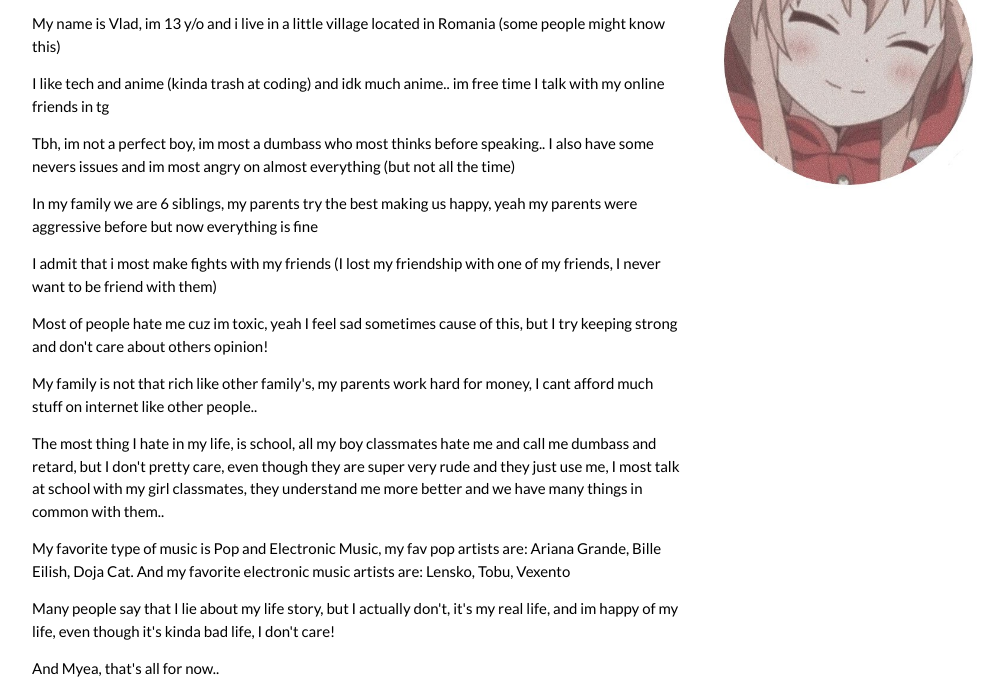
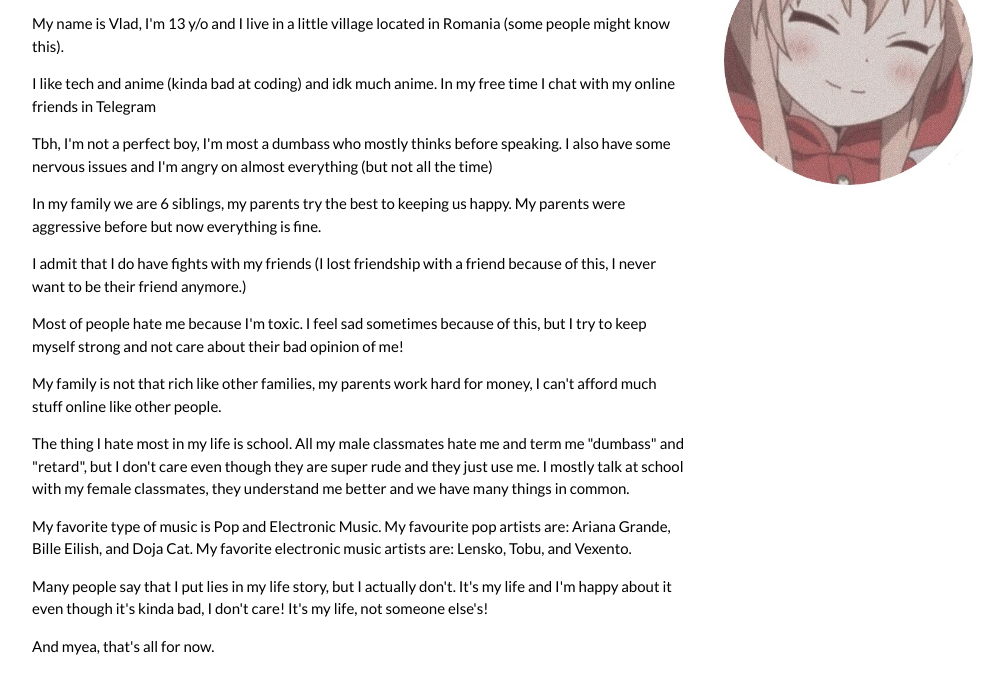
Before and after one commit to VVLADII/vvladii.github.io, a plain HTML site: page index.html in a window 1280 px wide. Shown: the part 695-1380 px from the top of the page, without its empty margins (118-1122 px from the left). Drawn offline with nearby package versions, Linux system fonts and the light colour scheme.

Commit message:
Update index.html

```diff
--- a/index.html
+++ b/index.html
@@ -18,7 +18,7 @@ body,h1,h2,h3,h4,h5,h6 {font-family: "Lato", sans-serif}
 <header class="w3-container w3-red w3-center" style="padding:128px 16px">
   <h1 class="w3-margin w3-jumbo">Hello There!</h1>
    <h1 class="w3-margin w3-jumbo">And welcome to my website!</h1>
-  <p class="w3-xlarge">	in this website you will find everything about me and my socials!</p>
+  <p class="w3-xlarge">In this website you will find everything about me and my socials!</p>
 </header>
 
 <!-- First Grid -->
@@ -26,18 +26,18 @@ body,h1,h2,h3,h4,h5,h6 {font-family: "Lato", sans-serif}
   <div class="w3-content">
     <div class="w3-twothird">
       <h1>About Me</h1>
-      <p class="w3-text-grey"><p>My name is Vlad, im 13 y/o and i live in a little village located in Romania (some people might know this)</p>
-	    <p>I like tech and anime (kinda trash at coding) and idk much anime.. im free time I talk with my online friends in tg</p>
-      <p>Tbh, im not a perfect boy, im most a dumbass who most thinks before speaking.. I also have some nevers issues and im most angry on almost everything (but not all the time)</p>
-      <p>In my family we are 6 siblings, my parents try the best making us happy, yeah my parents were aggressive before but now everything is fine</p>
-      <p>I admit that i most make fights with my friends (I lost my friendship with one of my friends, I never want to be friend with them)</p>
-      <p>Most of people hate me cuz im toxic, yeah I feel sad sometimes cause of this, but I try keeping strong and don't care about others opinion!</p>
-      <p>My family is not that rich like other family's, my parents work hard for money, I cant afford much stuff on internet like other people..</p>
-      <p>The most thing I hate in my life, is school, all my boy classmates hate me and call me dumbass and retard, but I don't pretty care, even though they are super very rude and they just use me, I most talk at school with my girl classmates, they understand me more better and we have many things in common with them..</p>
-      <p>My favorite type of music is Pop and Electronic Music, my fav pop artists are: Ariana Grande, Bille Eilish, Doja Cat. And my favorite electronic music artists are: Lensko, Tobu, Vexento</p>
-      <p>Many people say that I lie about my life story, but I actually don't, it's my real life, and im happy of my life, even though it's kinda bad life, I don't care!</p>
+      <p class="w3-text-grey"><p>My name is Vlad, I'm 13 y/o and I live in a little village located in Romania (some people might know this).</p>
+	    <p>I like tech and anime (kinda bad at coding) and idk much anime. In my free time I chat with my online friends in Telegram</p>
+      <p>Tbh, I'm not a perfect boy, I'm most a dumbass who mostly thinks before speaking. I also have some nervous issues and I'm angry on almost everything (but not all the time)</p>
+      <p>In my family we are 6 siblings, my parents try the best to keeping us happy. My parents were aggressive before but now everything is fine.</p>
+      <p>I admit that I do have fights with my friends (I lost friendship with a friend because of this, I never want to be their friend anymore.)</p>
+      <p>Most of people hate me because I'm toxic. I feel sad sometimes because of this, but I try to keep myself strong and not care about their bad opinion of me!</p>
+      <p>My family is not that rich like other families, my parents work hard for money, I can't afford much stuff online like other people.</p>
+      <p>The thing I hate most in my life is school. All my male classmates hate me and term me "dumbass" and "retard", but I don't care even though they are super rude and they just use me. I mostly talk at school with my female classmates, they understand me better and we have many things in common.</p>
+      <p>My favorite type of music is Pop and Electronic Music. My favourite pop artists are: Ariana Grande, Bille Eilish, and Doja Cat. My favorite electronic music artists are: Lensko, Tobu, and Vexento.</p>
+      <p>Many people say that I put lies in my life story, but I actually don't. It's my life and I'm happy about it even though it's kinda bad, I don't care! It's my life, not someone else's!</p>
 
-      And Myea, that's all for now..
+      And myea, that's all for now.
       </p>
     </div>
 
```
